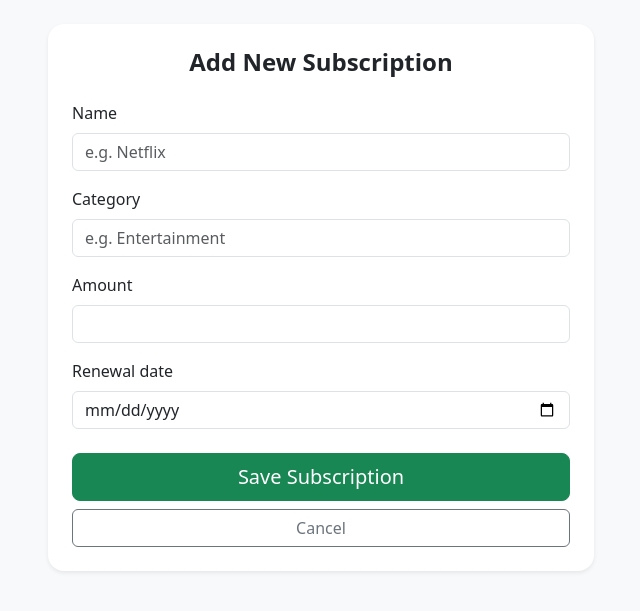
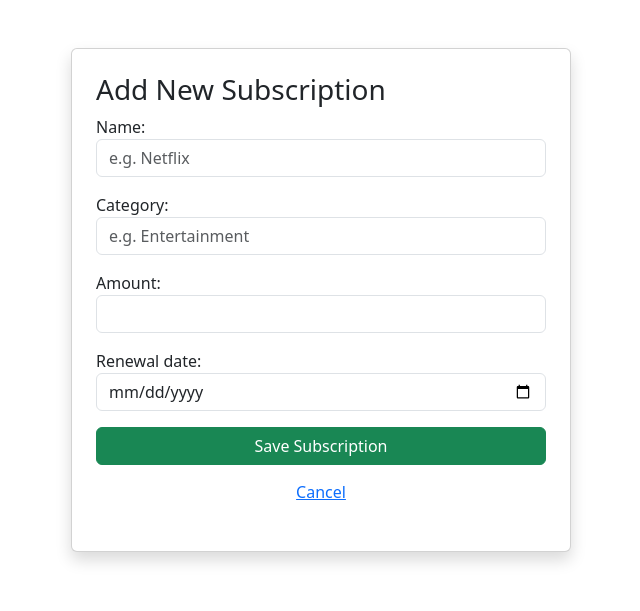
Before and after one commit to yash-mane7677/personal_finance_tracker_Djanjo_project, a Django app: page /add/ in a window 1280 px wide. Shown: the top 611 px of the page, without its empty margins (319-959 px from the left). Run offline with Django 5.2, Linux system fonts and the light colour scheme; the visitor is signed in with stand-in values (Sample User, id 1).

Commit message:
as it is

```diff
--- a/tracker/templates/add_subscription.html
+++ b/tracker/templates/add_subscription.html
@@ -1,67 +1,12 @@
-{% load static %}
-<!DOCTYPE html>
-<html lang="en">
-<head>
-    <meta charset="UTF-8">
-    <title>Add Subscription</title>
-
-    <!-- Bootstrap CSS -->
-    <link
-        href="https://cdn.jsdelivr.net/npm/bootstrap@5.3.0/dist/css/bootstrap.min.css"
-        rel="stylesheet"
-    >
-
-    <!-- Mobile viewport (VERY IMPORTANT) -->
-    <meta name="viewport" content="width=device-width, initial-scale=1">
-</head>
-
-<body class="bg-light">
-
-<div class="container py-4">
-    <div class="row justify-content-center">
-        <div class="col-12 col-sm-10 col-md-8 col-lg-6">
-
-            <div class="card shadow-sm border-0 rounded-4 p-4">
-                <h4 class="text-center mb-4 fw-semibold">
-                    Add New Subscription
-                </h4>
-
-                <form method="post" novalidate>
-                    {% csrf_token %}
-
-                    <!-- Form fields -->
-                    {% for field in form %}
-                        <div class="mb-3">
-                            <label class="form-label fw-medium">
-                                {{ field.label }}
-                            </label>
-
-                            {{ field }}
-
-                            {% if field.errors %}
-                                <div class="text-danger small mt-1">
-                                    {{ field.errors|striptags }}
-                                </div>
-                            {% endif %}
-                        </div>
-                    {% endfor %}
-
-                    <!-- Buttons -->
-                    <div class="d-grid gap-2 mt-4">
-                        <button type="submit" class="btn btn-success btn-lg">
-                            Save Subscription
-                        </button>
-
-                        <a href="{% url 'dashboard' %}" class="btn btn-outline-secondary">
-                            Cancel
-                        </a>
-                    </div>
-                </form>
-            </div>
-
-        </div>
+<link href="https://cdn.jsdelivr.net/npm/bootstrap@5.3.0/dist/css/bootstrap.min.css" rel="stylesheet">
+<div class="container mt-5">
+    <div class="card shadow p-4 mx-auto" style="max-width: 500px;">
+        <h3>Add New Subscription</h3>
+        <form method="post">
+            {% csrf_token %}
+            {{ form.as_p }}
+            <button type="submit" class="btn btn-success w-100">Save Subscription</button>
+            <a href="{% url 'dashboard' %}" class="btn btn-link w-100 mt-2">Cancel</a>
+        </form>
     </div>
 </div>
-
-</body>
-</html>
```
